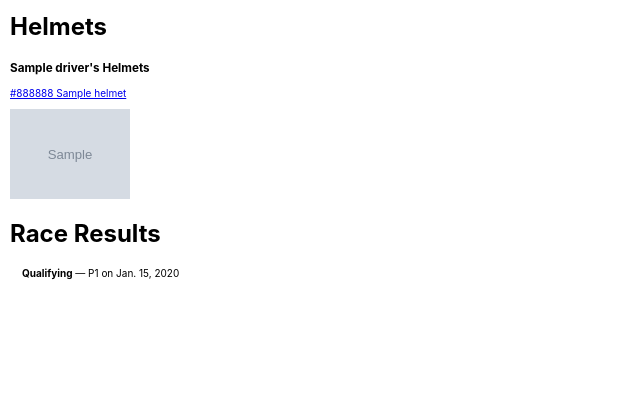
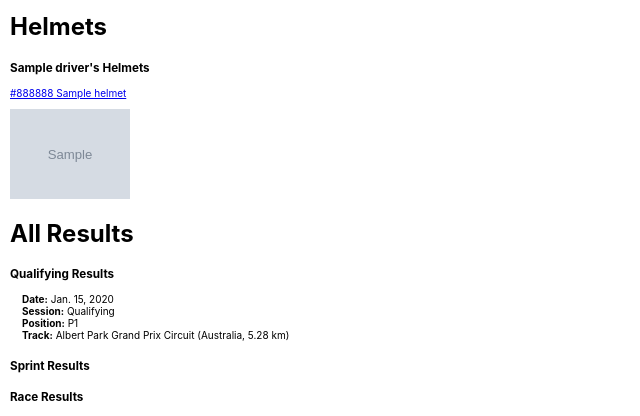
Before and after one commit to OliverPhillips1229/Formula1Drivers, a Django app: page /drivers/1/ in a window 1280 px wide. Shown: the part 440-856 px from the top of the page, without its empty margins (0-640 px from the left). Before the commit the page ends 720 px from the top, so only its background shows below. Run offline with Django 5.2, Linux system fonts and the light colour scheme; data comes from the database, SQL or seed files in the repository; tables that the repository leaves empty hold one stand-in row (values such as "Sample post"); grey boxes marked "Sample" are stand-in pictures.

Commit message:
Update templates and views for driver details and forms
- Modified about page template
- Updated driver detail and form templates
- Adjusted views logic in main_app/views.py

```diff
--- a/main_app/templates/about.html
+++ b/main_app/templates/about.html
@@ -8,8 +8,4 @@
   top Formula 1 drivers. From world champions to rising stars, you’ll find
   profiles, stats, and fun facts all in one place.
 </p>
-<p class="page-content">
-  This project was built to practice Django development while celebrating the
-  excitement of Formula 1 racing. Helmet on, lights out, and let’s go racing!
-</p>
 {% endblock %}
--- a/main_app/templates/drivers/detail.html
+++ b/main_app/templates/drivers/detail.html
@@ -52,17 +52,27 @@
 <!-- Results section -->
 <section class="results">
   <div class="subsection-title">
-    <h2>Race Results</h2>
+    <h2>All Results</h2>
   </div>
   <div class="subsection-content">
     {% if driver.result_set.all %}
-      <ul style="padding-left: 1.2em;">
-        {% for result in driver.result_set.all %}
-          <li>
-            <strong>{{ result.get_session_display }}</strong> — P{{ result.position }} on {{ result.date }}
-          </li>
-        {% endfor %}
-      </ul>
+  {% for session_code, session_name in session_choices %}
+        <h3 style="margin-top:1.5em;">{{ session_name }} Results</h3>
+        {% with results=driver.result_set.all|dictsort:"date" %}
+        <ul style="padding-left: 1.2em;">
+          {% for result in results %}
+            {% if result.session == session_code %}
+              <li style="margin-bottom:1em;">
+                <strong>Date:</strong> {{ result.date }}<br>
+                <strong>Session:</strong> {{ result.get_session_display }}<br>
+                <strong>Position:</strong> P{{ result.position }}<br>
+                <strong>Track:</strong> {{ result.track.name }} ({{ result.track.country }}, {{ result.track.length_km }} km)
+              </li>
+            {% endif %}
+          {% endfor %}
+        </ul>
+        {% endwith %}
+      {% endfor %}
     {% else %}
       <p>No results yet.</p>
     {% endif %}
--- a/main_app/views.py
+++ b/main_app/views.py
@@ -20,9 +20,15 @@
     available_helmets = Helmet.objects.exclude(
         id__in=driver.helmets.all().values_list('id', flat=True)
     )
+    session_choices = [
+        ('Q', 'Qualifying'),
+        ('S', 'Sprint'),
+        ('R', 'Race'),
+    ]
     return render(request, 'drivers/detail.html', {
         'driver': driver,
-        'available_helmets': available_helmets
+        'available_helmets': available_helmets,
+        'session_choices': session_choices,
     })
 
 def add_result(request, driver_id):
@@ -62,11 +68,13 @@
     def form_valid(self, form):
         context = self.get_context_data()
         result_formset = context['result_formset']
-        self.object = form.save()
-        if result_formset.is_valid():
+        if form.is_valid() and result_formset.is_valid():
+            self.object = form.save()
             result_formset.instance = self.object
             result_formset.save()
-        return super().form_valid(form)
+            return super().form_valid(form)
+        else:
+            return self.form_invalid(form)
 
 class DriverUpdate(UpdateView):
     model = Driver
@@ -84,11 +92,13 @@
     def form_valid(self, form):
         context = self.get_context_data()
         result_formset = context['result_formset']
-        self.object = form.save()
-        if result_formset.is_valid():
+        if form.is_valid() and result_formset.is_valid():
+            self.object = form.save()
             result_formset.instance = self.object
             result_formset.save()
-        return super().form_valid(form)
+            return super().form_valid(form)
+        else:
+            return self.form_invalid(form)
 
 class DriverDelete(DeleteView):
     model = Driver
```
Also changed, not shown: main_app/templates/main_app/driver_form.html (+11 -0 lines).
